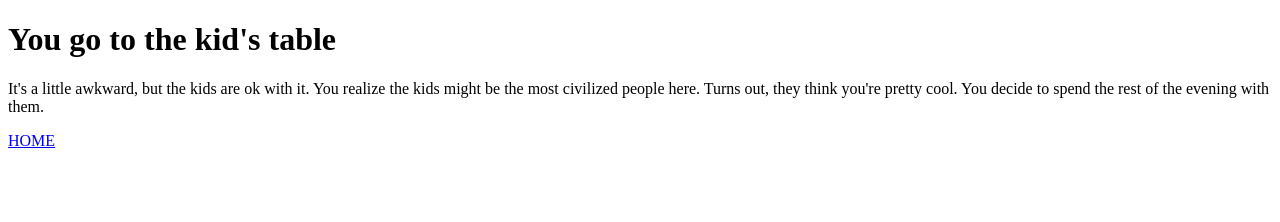
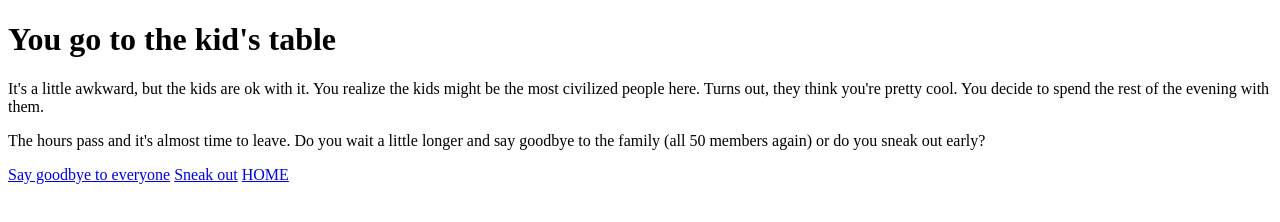
Before and after one commit to VicM-0626/vicmwebsite, a plain HTML site: page kidtable.html in a window 1280 px wide. Drawn offline with Linux system fonts and the light colour scheme.

Commit message:
Update kidtable.html

```diff
--- a/kidtable.html
+++ b/kidtable.html
@@ -11,6 +11,15 @@
 <h1>You go to the kid's table</h1>
 
 <p>It's a little awkward, but the kids are ok with it. You realize the kids might be the most civilized people here. Turns out, they think you're pretty cool. You decide to spend the rest of the evening with them.</p>
+<p>The hours pass and it's almost time to leave. Do you wait a little longer and say goodbye to the family (all 50 members again) or do you sneak out early?</p>
+
+<u1>
+<a href="saygoodbye.html">Say goodbye to everyone</a>
+</u1>
+
+<u1>
+<a href="leavesecretly.html">Sneak out</a>
+</u1>
 
 <u1>
 <a href="index.html">HOME</a>
```
